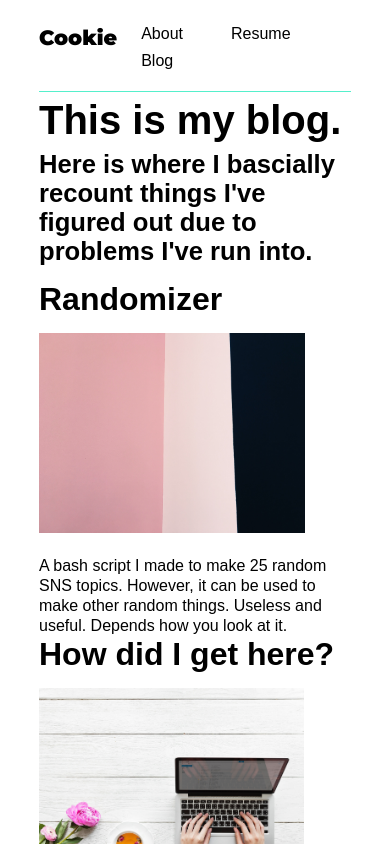
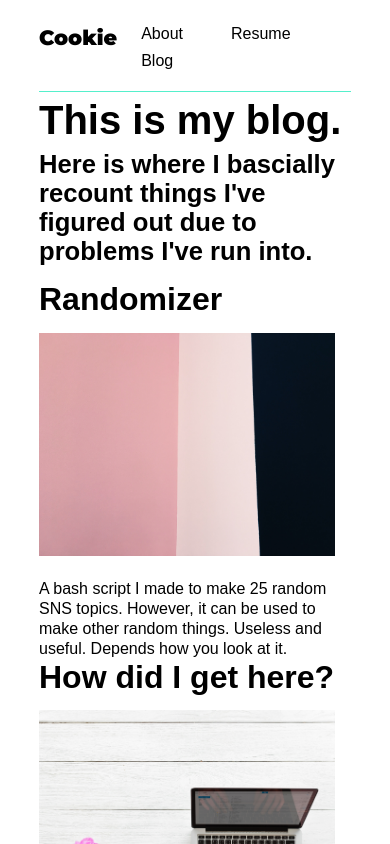
Before and after one commit to catiecook/cookie-react, a React (Create React App) app: page /blog in a window 390 px wide. Shown: the top 844 px of the page. Built offline with nearby package versions, Linux system fonts and the light colour scheme; a web font is replaced by a local one.

Commit message:
trying to deploy

```diff
--- a/package.json
+++ b/package.json
@@ -2,15 +2,21 @@
   "name": "cookie-react",
   "version": "0.1.0",
   "private": true,
+  "homepage": "http://www.catiecook.com",
   "dependencies": {
     "react": "^16.4.2",
     "react-dom": "^16.4.2",
     "react-scripts": "1.1.4"
   },
   "scripts": {
+    "predeploy": "npm run build",
+    "deploy": "gh-pages -d build",
     "start": "react-scripts start",
     "build": "react-scripts build",
     "test": "react-scripts test --env=jsdom",
     "eject": "react-scripts eject"
+  },
+  "devDependencies": {
+    "gh-pages": "^1.2.0"
   }
 }
--- a/src/pages/blog/style.css
+++ b/src/pages/blog/style.css
@@ -60,4 +60,11 @@ img {
   .col-2 {
     flex: 80%;
   }
+
+  .small__img__container {
+    max-width: 100%;
+    max-height: 400px;
+    overflow: hidden;
+    margin-top: 5%;
+  }
 }
```
